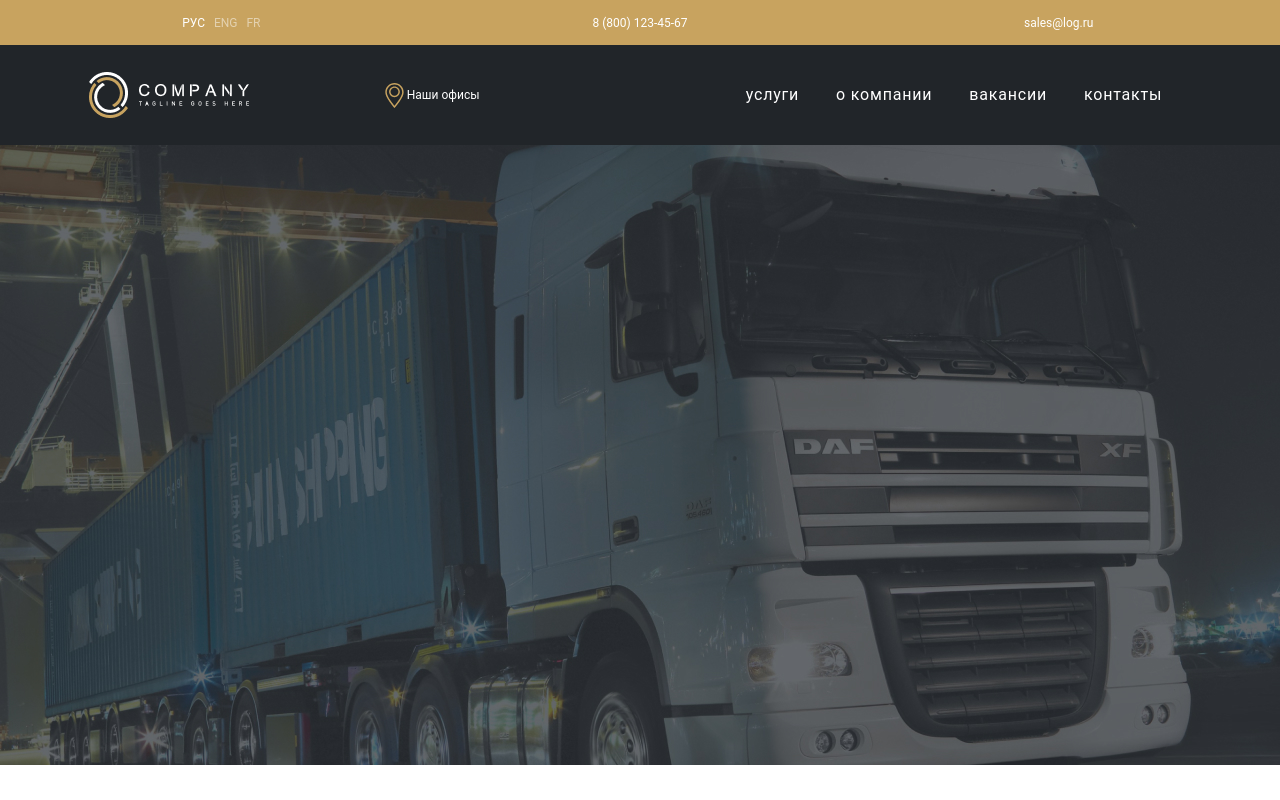
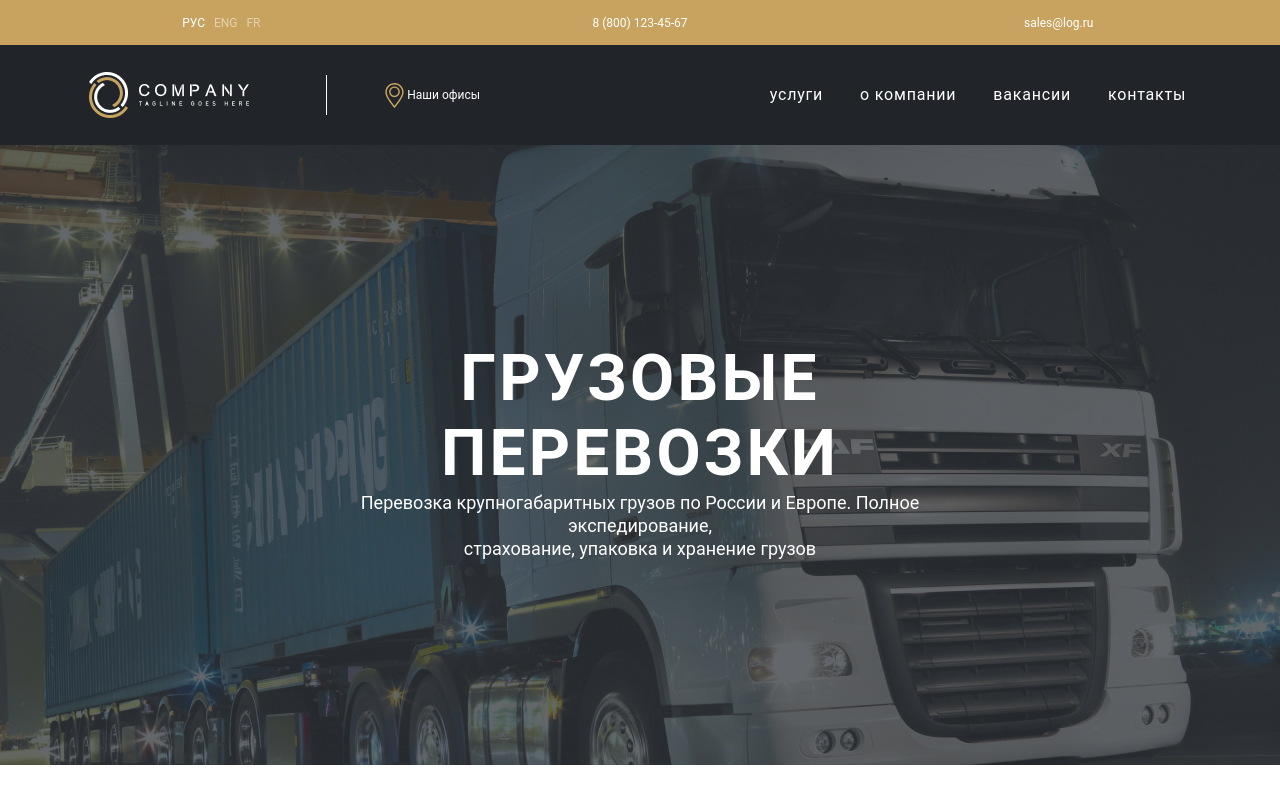
Before and after one commit to i0ji/sm_logistics, a website built with webpack: page src/index.html in a window 1280 px wide. Built offline with nearby package versions, Linux system fonts and the light colour scheme.

Commit message:
header customising/image block done

```diff
--- a/src/index.html
+++ b/src/index.html
@@ -38,14 +38,14 @@
     <div class="container-fluid bg-dark">
         <div class="header__bot-line container-xxl">
             <div class="row">
-                <div class="col col-3 header__logo">
+                <div class="col col-sm-3 header__logo">
                     <img src="img/logo.png" alt="">
                 </div>
-                <div class="col col-2">
+                <div class="col col-sm-2">
                     <img src="img/location.svg" alt="">Наши офисы
                 </div>
-                <div class="col col-1"></div>
-                <div class="col col-6">
+                <div class="col col-sm-1 visible-lg-block"></div>
+                <div class="col col-sm-6 right-alignment">
                     <ul>
                         <li>услуги</li>
                         <li>о компании</li>
@@ -60,6 +60,12 @@
 
 
 <div class="image-section">
+    <div class="col-6">
+        <p class="common-title-l">Грузовые перевозки</p>
+        <p class="common-text-m">
+            Перевозка крупногабаритных грузов по России и Европе.
+            Полное экспедирование,</br> страхование, упаковка и хранение грузов</p>
+    </div>
 </div>
 
 </body>
--- a/src/styles/_header.scss
+++ b/src/styles/_header.scss
@@ -42,11 +42,29 @@
       align-items: center;
     }
 
-    .col-7 {
-      padding-left: 10px;
+    .header__logo {
+      img {
+        max-width: 100%;
+        height: auto;
+      }
     }
 
-    ul li {
+    .col-sm-2 {
+      border-left: 1px solid #ffffff;
+      height: 40px;
+    }
+  }
+
+  .row {
+    display: flex;
+    align-items: center;
+  }
+
+
+  ul {
+    padding-left: 48px;
+
+    li {
       display: inline;
       font-weight: 400;
       font-size: 16px;
@@ -82,9 +100,13 @@
     .col-2 {
       display: none;
     }
-
-    //ul li {
-    //  display: table-column;
-    //}
   }
 }
+
+//@media (max-width: 1000px) {
+//  .header {
+//    .space-div {
+//      display: none;
+//    }
+//  }
+//}
--- a/src/styles/_image-section.scss
+++ b/src/styles/_image-section.scss
@@ -6,4 +6,27 @@
   display: flex;
   justify-content: center;
   align-items: center;
+
+  div {
+    display: flex;
+    flex-direction: column;
+    justify-content: center;
+    align-items: center;
+    border: 1px solid $brand-gold;
+    height: 245px;
+    padding-bottom: 10px;
+
+    p {
+      color: #ffffff;
+      text-align: center;
+    }
+  }
 }
+
+@media (max-width: 1500px) {
+  .image-section {
+    div {
+      border: none;
+    }
+  }
+}
--- a/src/styles/main.scss
+++ b/src/styles/main.scss
@@ -9,3 +9,19 @@
 * {
   font-family: Roboto,sans-serif;
 }
+
+.common-title-l {
+  font-weight: 700;
+  font-size: 64px;
+  line-height: 75px;
+  text-align: center;
+  letter-spacing: 0.05em;
+  text-transform: uppercase;
+  color: #ffffff;
+}
+.common-text-m {
+  font-weight: 400;
+  font-size: 18px;
+  line-height: 23px;
+  color: #FFFFFF;
+}
```
